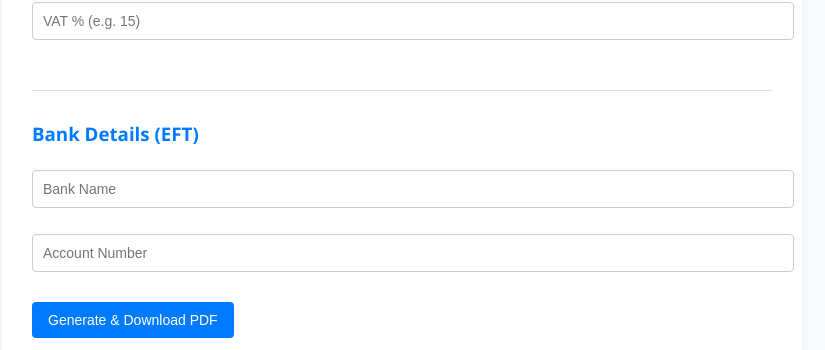
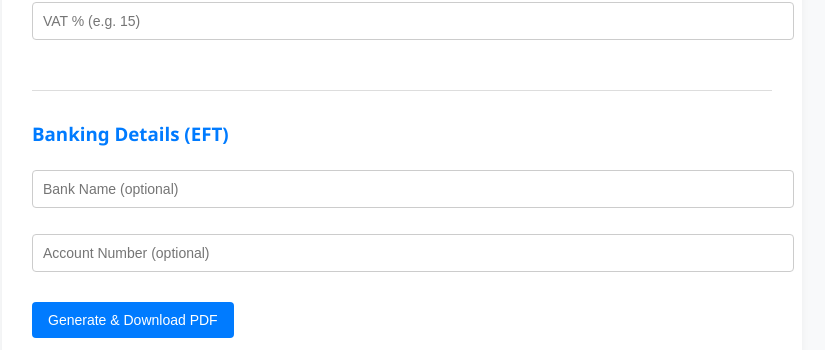
Before and after one commit to ed2915/invoice-generator, a Flask app: page / in a window 1280 px wide. Shown: the part 1910-2260 px from the top of the page, without its empty margins (238-1063 px from the left). Run offline with Flask 3, Linux system fonts and the light colour scheme.

Commit message:
Final sync - making sure everything is up to date

```diff
--- a/templates/index.html
+++ b/templates/index.html
@@ -99,7 +99,7 @@
 
         <h3>Client Info</h3>
         <input type="text" name="client_name" placeholder="Client Name" required>
-        <input type="email" name="client_email" placeholder="Client Email">
+        <input type="email" name="client_email" placeholder="Client Email" required>
         <textarea name="client_address" placeholder="Client Address" rows="3" required></textarea>
 
         <hr>
@@ -152,9 +152,9 @@
 
         <hr>
 
-        <h3>Bank Details (EFT)</h3>
-        <input type="text" name="bank_name" placeholder="Bank Name" required>
-        <input type="text" name="account_number" placeholder="Account Number" required>
+        <h3>Banking Details (EFT)</h3>
+        <input type="text" name="bank_name" placeholder="Bank Name (optional)">
+        <input type="text" name="account_number" placeholder="Account Number (optional)">
 
         <button type="submit">Generate & Download PDF</button>
     </form>
@@ -183,5 +183,22 @@
             container.appendChild(div);
         }
     </script>
+
+    <script>
+   	 document.addEventListener('DOMContentLoaded', function () {
+        const form = document.querySelector('form');
+
+        if (form) {
+            form.addEventListener('submit', function () {
+                // Show alert shortly after submission so the download isn't blocked
+                setTimeout(function () {
+                    alert("Thanks for using this free service! If you found it helpful, please spread the word.\n\nDon't close this page just yet —\nIf you spot a mistake in your invoice, simply close this message, make any changes you need, and then resubmit the form.");
+
+                }, 300);  // 300ms delay allows the download to begin
+            });
+        }
+    	});
+	</script>
+
 </body>
 </html>
```
Also changed, not shown: templates/invoice_template.html (+8 -4 lines).
